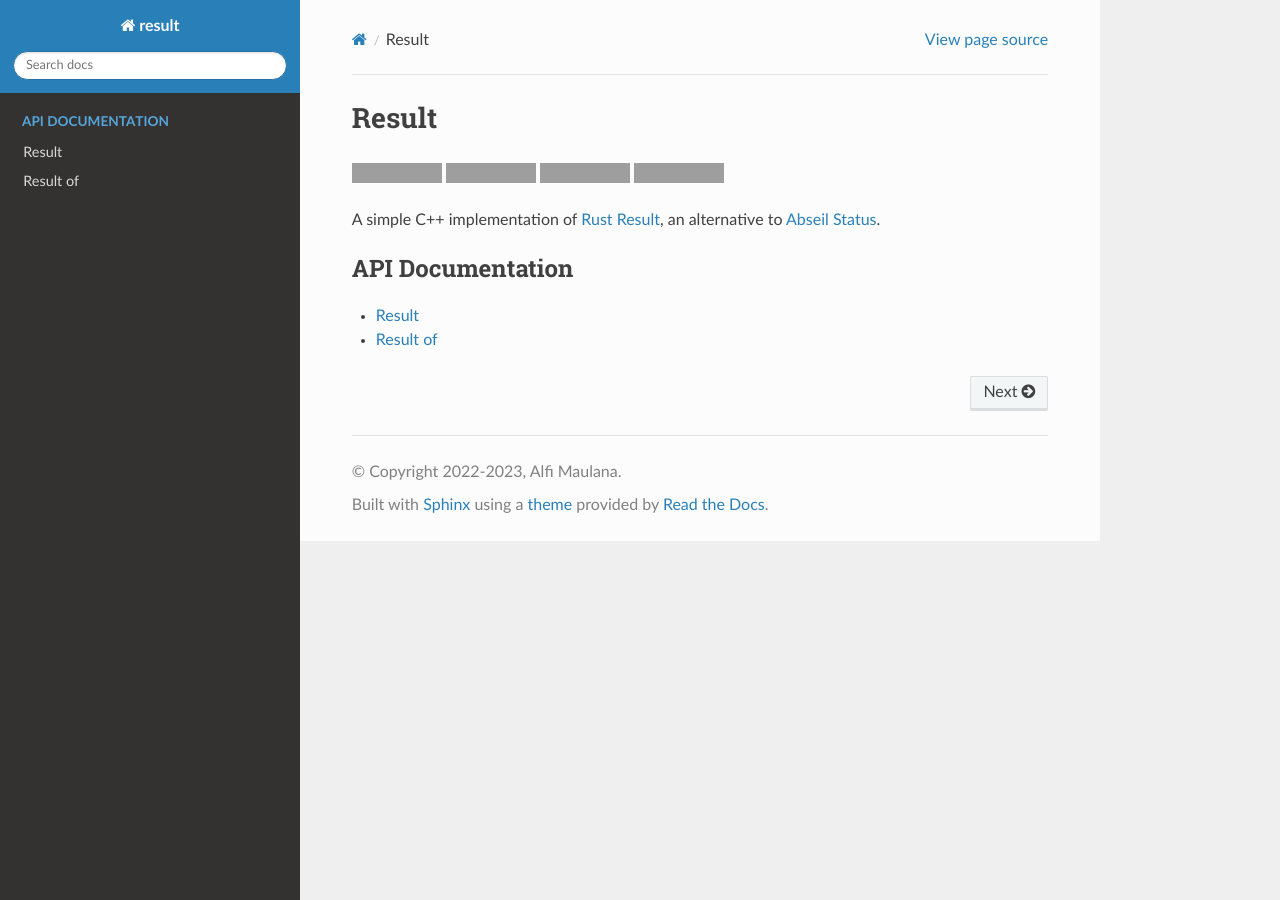
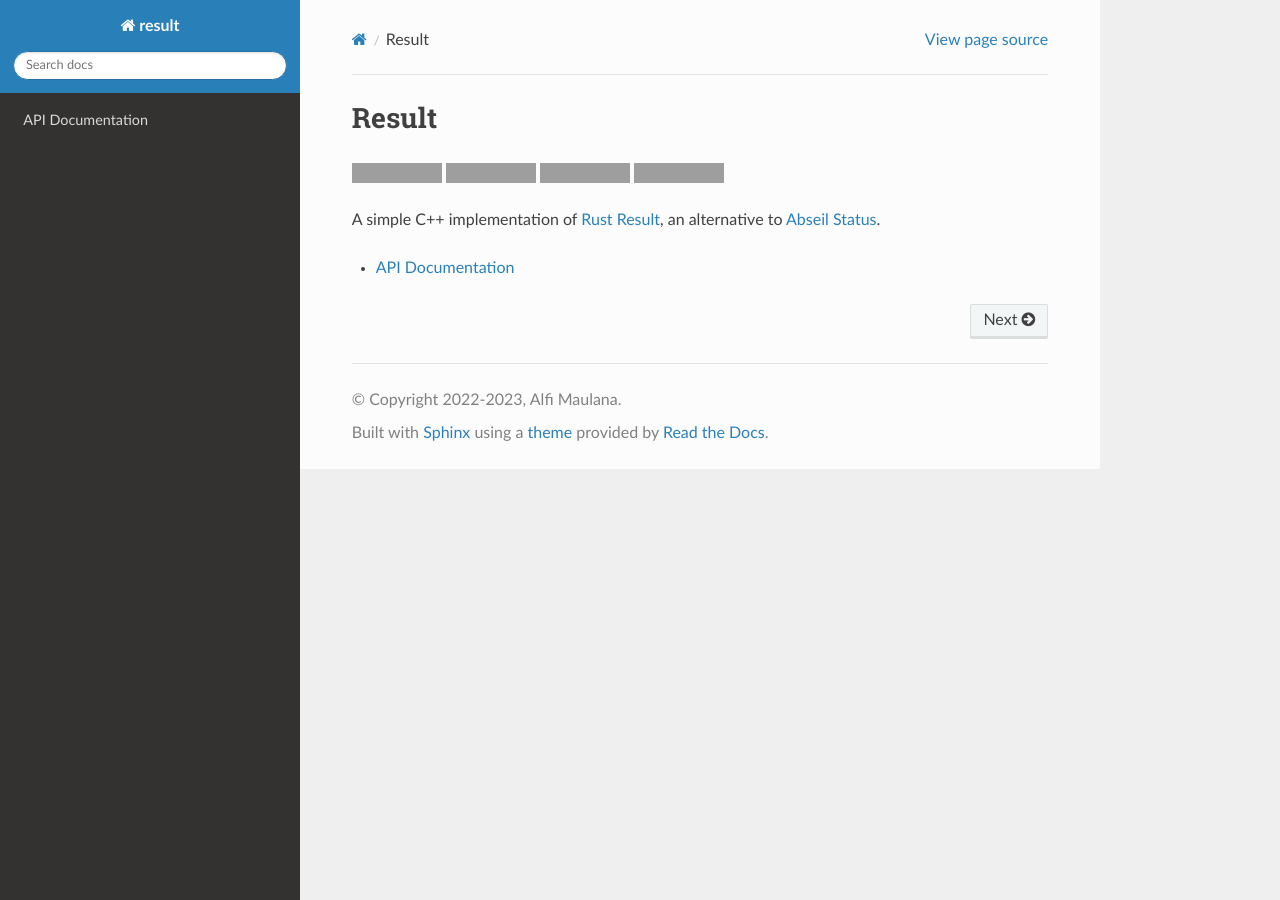
Before and after one commit to threeal/result, a Sphinx documentation site: the page built from docs/index.rst, in a window 1280 px wide. Built offline with Sphinx 7.4.7 and the Read the Docs theme 2.0.0, drawn with Linux system fonts in a browser that asks for light colours; grey boxes are pictures that could not be loaded.

```diff
--- a/docs/index.rst
+++ b/docs/index.rst
@@ -6,11 +6,9 @@ Result
 A simple C++ implementation of `Rust Result`_, an alternative to `Abseil Status`_.
 
 .. toctree::
-   :caption: API Documentation
    :maxdepth: 1
 
-   result.rst
-   result_of.rst
+   api_documentation/index.rst
 
 .. |build_status_badge| image:: https://img.shields.io/github/actions/workflow/status/threeal/result/build.yml?branch=main
 .. _build_status_badge: https://github.com/threeal/result/actions/workflows/build.yml
```
Also changed, not shown: docs/api_documentation/index.rst (added, +8 -0 lines), docs/api_documentation/result.rst (renamed from docs/result.rst), docs/api_documentation/result_of.rst (renamed from docs/result_of.rst).
